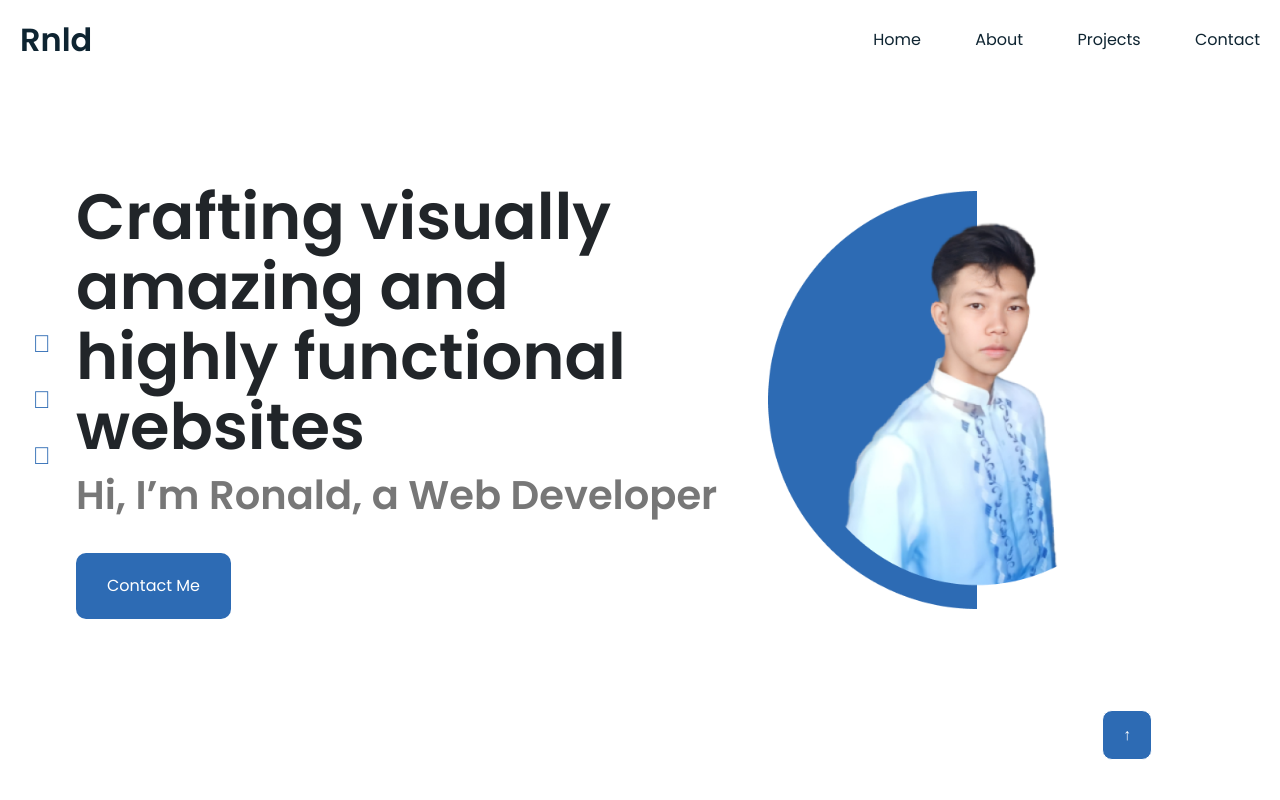
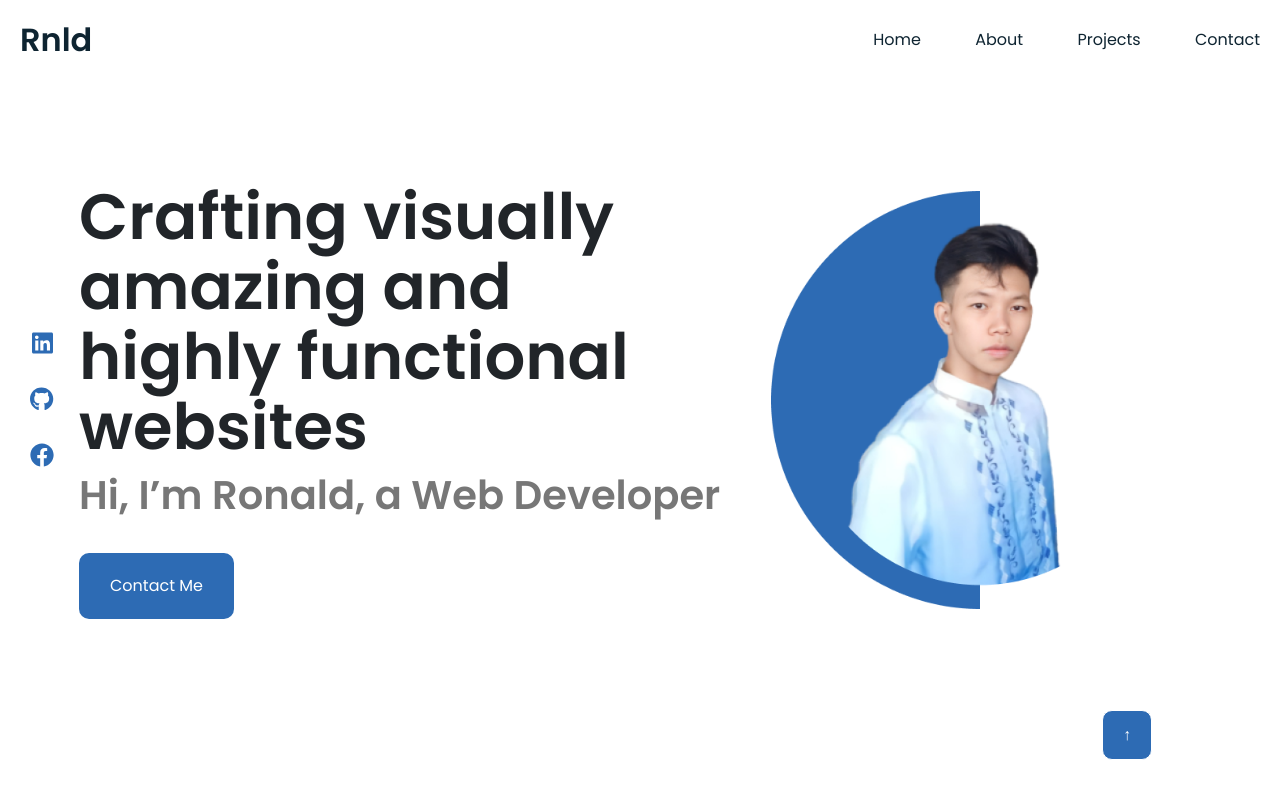
Before and after one commit to Ronald0721/webportfolio, a plain HTML site: page index.html in a window 1280 px wide. Shown: the top 800 px of the page. Drawn offline with nearby package versions, Linux system fonts and the light colour scheme.

Commit message:
Updated the codes

```diff
--- a/index.html
+++ b/index.html
@@ -18,10 +18,11 @@
     <link rel="stylesheet" href="./style.css">
 
     <!-- Font Awesome -->
-    <link rel="stylesheet" href="https://cdnjs.cloudflare.com/ajax/libs/font-awesome/6.3.0/js/v4-shims.min.js" />
+    <link rel="stylesheet" href="https://cdnjs.cloudflare.com/ajax/libs/font-awesome/6.3.0/css/all.min.css" />
 
 </head>
 <body class="container-fluid">
+
   <nav>
     <div class="nav-bar">
       <a href="#landing" class="logo">Rnld</a>
@@ -289,7 +290,7 @@
   </footer>
 
     <!-- Font Awesome JS -->
-    <script src="https://kit.fontawesome.com/392303535f.js" crossorigin="anonymous"></script>
+    <script src="https://use.fontawesome.com/releases/v6.3.0/js/all.js" data-auto-a11y="true" ></script>
 
     <!-- Bootstrap JS -->
     <script src="https://cdn.jsdelivr.net/npm/jquery@3.5.1/dist/jquery.slim.min.js" integrity="sha384-DfXdz2htPH0lsSSs5nCTpuj/zy4C+OGpamoFVy38MVBnE+IbbVYUew+OrCXaRkfj" crossorigin="anonymous"></script>
--- a/style.css
+++ b/style.css
@@ -325,6 +325,10 @@ nav {
     margin-right: 10px;
     align-items: center;
     justify-content: center;
+}
+
+.media-icons {
+    font-weight: 300;
 }
 
 .home-container .media-icons a{
```
